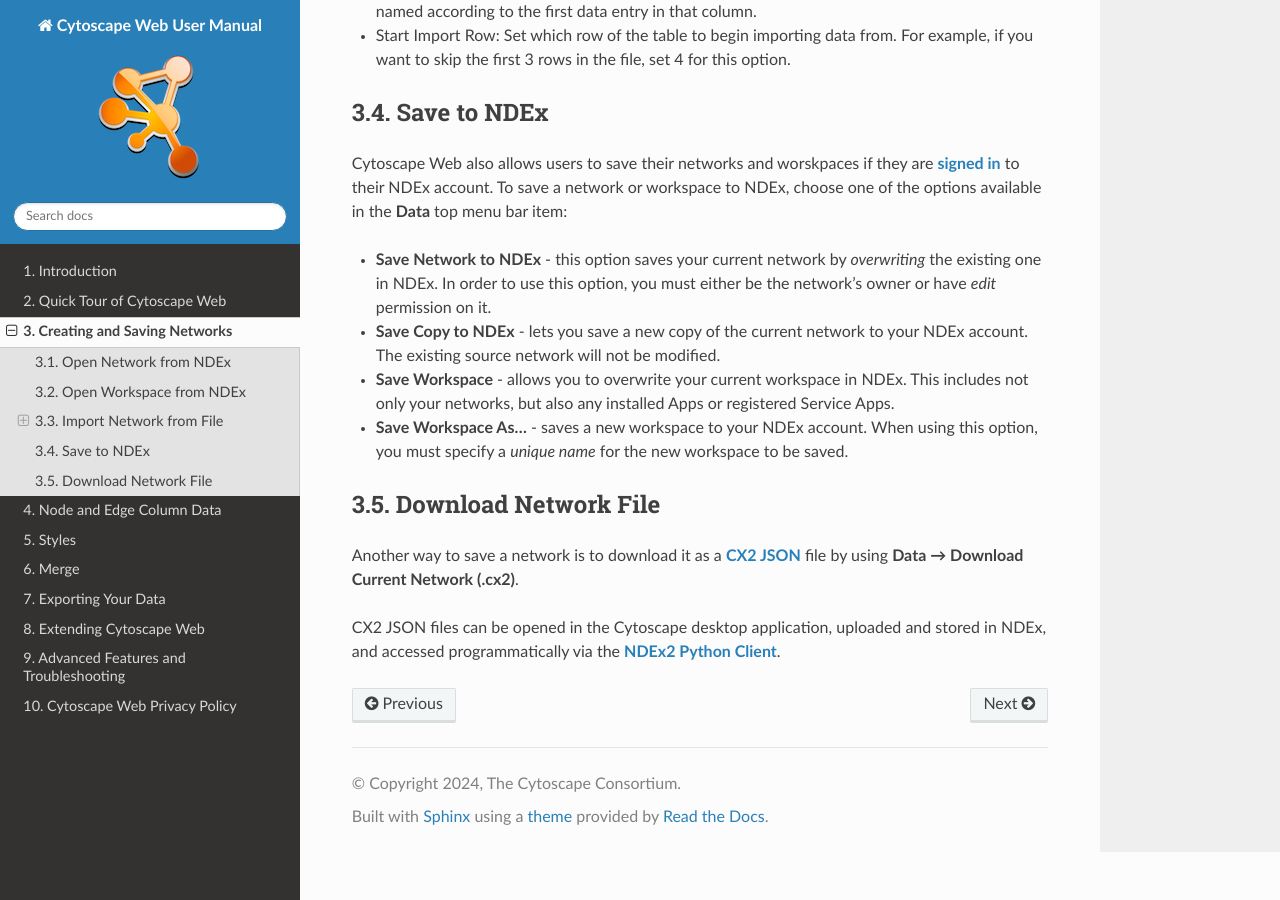
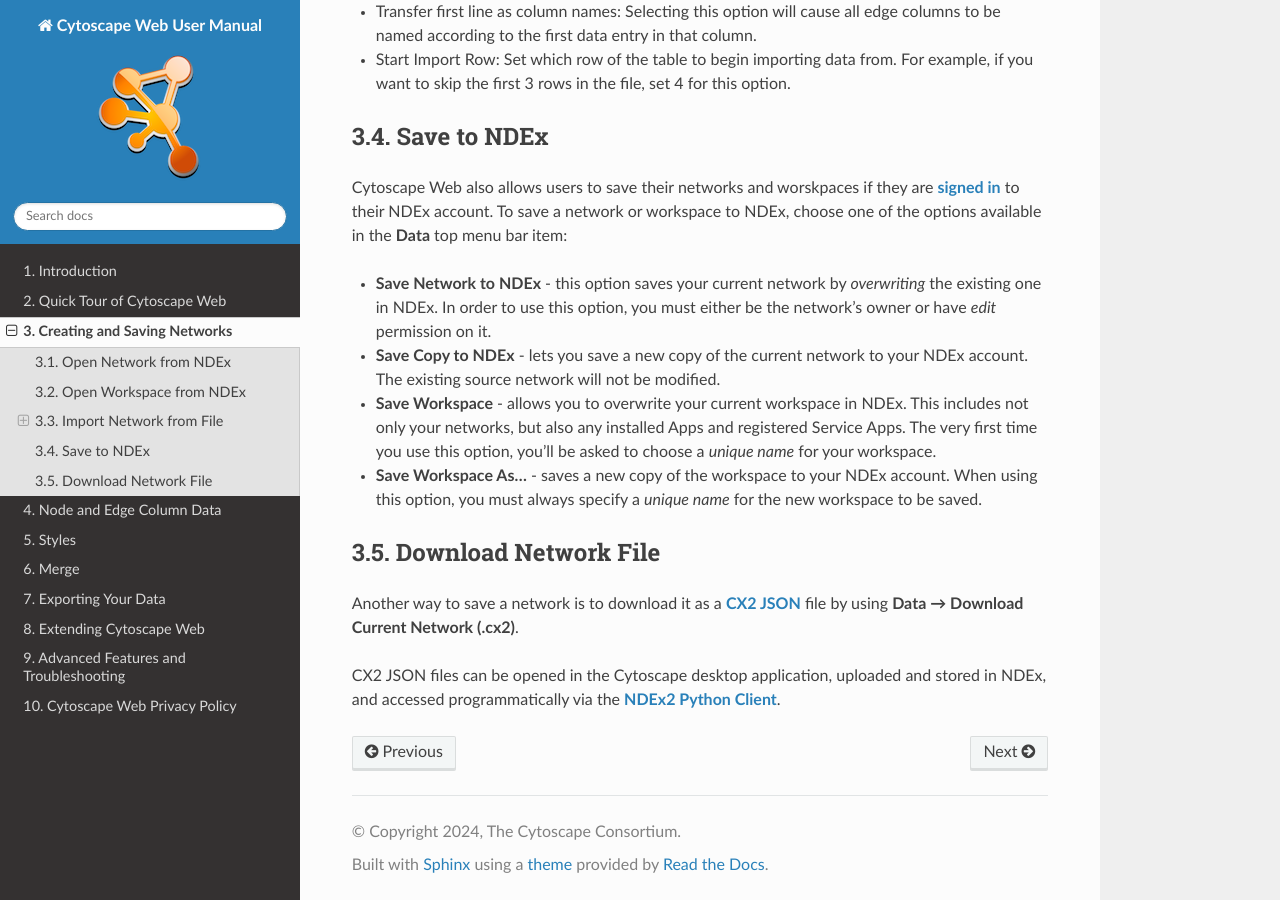
Before and after one commit to cytoscape/web-cytoscape-manual, a Sphinx documentation site: the page built from docs/Creating_Networks.md, in a window 1280 px wide and 900 px high, scrolled down 4921 px. Built offline with Sphinx 7.4.7 and the Read the Docs theme 3.1.0, drawn with Linux system fonts in a browser that asks for light colours; some of the changed text lies outside the part shown.

Commit message:
Update Creating_Networks.md

```diff
--- a/docs/Creating_Networks.md
+++ b/docs/Creating_Networks.md
@@ -16,7 +16,7 @@
 where scientists and organizations can share, store, manipulate, and publish
 biological network knowledge.
 
-To import a network from NDEx, choose **Data → Open network(s) from NDEx** in the top menu bar:
+To import a network from NDEx, choose **Data → Open Network(s) from NDEx** in the top menu bar:
 
 -   The **NDEx Network Browser** window will open in the **SEARCH NDEx** tab allowing you to browse all the available public networks sorted by date last modified.
 
@@ -43,7 +43,7 @@
 Therefore, a Cytoscape Web workspace can be imported and exported to a user's NDEx account.
 This feature is only available to Cytoscape Web users when they are logged into their NDEx accounts.
 
-To import a workspace from NDEx, choose **Data → Open workspace from NDEx...** in the top menu bar:
+To import a workspace from NDEx, choose **Data → Open Workspace from NDEx...** in the top menu bar:
 
 -   The **My Workspaces** window will open and display all the available workspaces stored in your NDEx account.
 
@@ -176,9 +176,9 @@
 
    - **Save Copy to NDEx** - lets you save a new copy of the current network to your NDEx account. The existing source network will not be modified.
 
-   - **Save Workspace** - allows you to overwrite your current workspace in NDEx. This includes not only your networks, but also any installed Apps or registered Service Apps.
+   - **Save Workspace** - allows you to overwrite your current workspace in NDEx. This includes not only your networks, but also any installed Apps and registered Service Apps. The very first time you use this option, you'll be asked to choose a *unique name* for your workspace.
 
-   - **Save Workspace As...** - saves a new workspace to your NDEx account. When using this option, you must specify a *unique name* for the new workspace to be saved.
+   - **Save Workspace As...** - saves a new copy of the workspace to your NDEx account. When using this option, you must always specify a *unique name* for the new workspace to be saved.
 
 <a id="download_cx2_file"> </a>
 ## Download Network File
```
